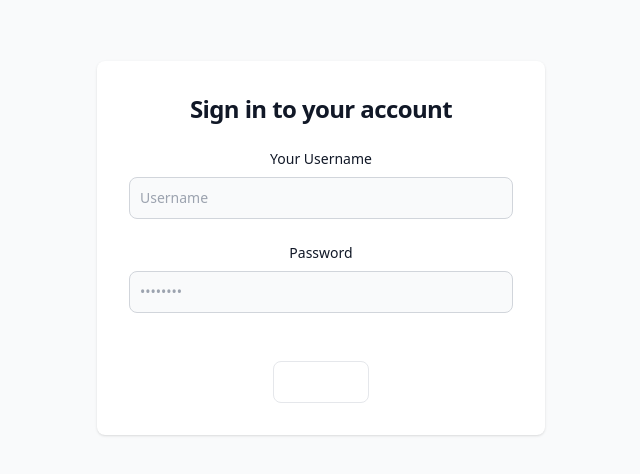
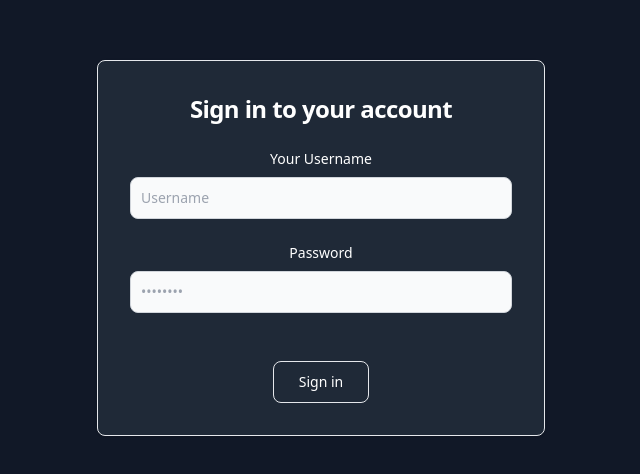
Before and after one commit to Katrolli/Web-library, a React (Create React App) app: page /login in a window 1280 px wide. Shown: the part 152-626 px from the top of the page, without its empty margins (319-959 px from the left). Built offline with nearby package versions, Linux system fonts and the light colour scheme; no server answers.

Commit message:
fixed dark mode

```diff
--- a/src/Login/Login.js
+++ b/src/Login/Login.js
@@ -29,16 +29,16 @@ function LoginPage() {
     }
   };
   return (
-    <section className="bg-gray-50 dark:bg-gray-900">
+    <section className="bg-gray-900">
       <div className="flex flex-col items-center justify-center px-6 py-8 mx-auto md:h-screen lg:py-0">
-        <div className="w-full bg-white rounded-lg shadow dark:border md:mt-0 sm:max-w-md xl:p-0 dark:bg-gray-800 dark:border-gray-700">
+        <div className="w-full rounded-lg shadow border md:mt-0 sm:max-w-md xl:p-0 bg-gray-800 ">
           <div className="p-6 space-y-4 md:space-y-6 sm:p-8">
-            <h1 className="text-xl font-bold leading-tight tracking-tight text-gray-900 md:text-2xl dark:text-white">
+            <h1 className="text-xl font-bold leading-tight tracking-tight md:text-2xl text-white">
               Sign in to your account
             </h1>
             <form className="space-y-4 md:space-y-6" onSubmit={handleLogin}>
               <div>
-                <label className="block mb-2 text-sm font-medium text-gray-900 dark:text-white">
+                <label className="block mb-2 text-sm font-medium  text-white">
                   Your Username
                 </label>
                 <input
@@ -53,7 +53,7 @@ function LoginPage() {
                 />
               </div>
               <div>
-                <label className="block mb-2 text-sm font-medium text-gray-900 dark:text-white">
+                <label className="block mb-2 text-sm font-medium text-white">
                   Password
                 </label>
                 <input
```
